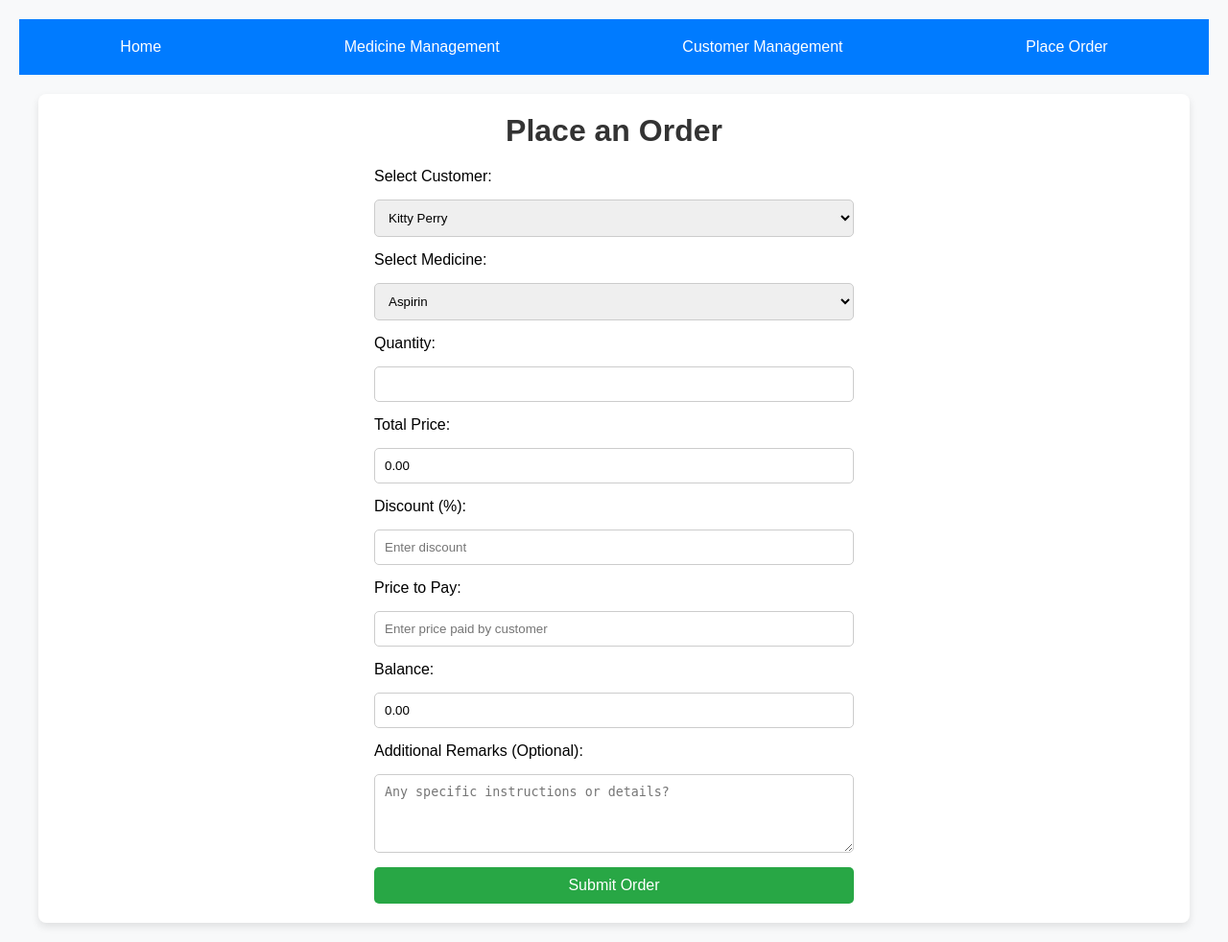
After one commit to KittyPlayground/mediPro, a Flask app: page /placeOrder in a window 1280 px wide. The commit adds this page. Shown: the whole page at 96% size. Run offline with Flask 3, Linux system fonts and the light colour scheme.

Commit message:
implemented placeOrder template

```diff
--- a/templates/home.html
+++ b/templates/home.html
@@ -61,6 +61,7 @@
     <a href="/">Home</a>
     <a href="/customers">Customer Management</a>
     <a href="/medicines">Medicine Management</a>
+    <a href="/placeOrder">Place Order</a>
 </nav>
 <div class="container">
     <h1>Welcome to MediPro</h1>
--- a/templates/medicineMgt.html
+++ b/templates/medicineMgt.html
@@ -134,6 +134,7 @@
     <a href="/">Home</a>
     <a href="/customers">Customer Management</a>
     <a href="/medicines">Medicine Management</a>
+    <a href="/placeOrder">Place Order</a>
 </nav>
 <div class="container">
     <h1>Medicine Management</h1>
@@ -159,7 +160,6 @@
         </tr>
         </thead>
         <tbody>
-        <!-- Dynamic content will be injected here -->
         </tbody>
     </table>
 </div>
--- /dev/null
+++ b/templates/placeOrderMgt.html
@@ -0,0 +1,208 @@
+<!DOCTYPE html>
+<html lang="en">
+<head>
+    <meta charset="UTF-8">
+    <meta name="viewport" content="width=device-width, initial-scale=1.0">
+    <title>MediPro - Place Order</title>
+    <style>
+        * {
+            margin: 0;
+            padding: 0;
+            box-sizing: border-box;
+        }
+        body {
+            font-family: Arial, sans-serif;
+            background-color: #f8f9fa;
+            padding: 20px;
+        }
+        .navbar {
+            background-color: #007bff;
+            padding: 10px;
+            display: flex;
+            justify-content: space-around;
+            align-items: center;
+            margin-bottom: 20px;
+        }
+        .navbar a {
+            color: white;
+            text-decoration: none;
+            padding: 10px 15px;
+            border-radius: 5px;
+        }
+        .navbar a:hover {
+            background-color: #0056b3;
+        }
+        .container {
+            padding: 20px;
+            max-width: 1200px;
+            margin: 0 auto;
+            border-radius: 8px;
+            box-shadow: 0 4px 8px rgba(0, 0, 0, 0.1);
+            background-color: white;
+        }
+        h1 {
+            text-align: center;
+            margin-bottom: 20px;
+            color: #333;
+        }
+        form {
+            display: flex;
+            flex-direction: column;
+            gap: 15px;
+            max-width: 500px;
+            margin: 0 auto;
+        }
+        input, select, textarea {
+            padding: 10px;
+            border-radius: 5px;
+            border: 1px solid #ccc;
+        }
+        .button {
+            background-color: #28a745;
+            color: white;
+            border: none;
+            padding: 10px 20px;
+            border-radius: 5px;
+            cursor: pointer;
+            font-size: 16px;
+        }
+        .button:hover {
+            background-color: #218838;
+        }
+        .alert {
+            display: none;
+            padding: 10px;
+            margin-top: 20px;
+            border-radius: 5px;
+        }
+        .alert.success {
+            background-color: #d4edda;
+            color: #155724;
+        }
+        .alert.error {
+            background-color: #f8d7da;
+            color: #721c24;
+        }
+    </style>
+</head>
+<body>
+
+<!-- Navigation Bar -->
+<nav class="navbar">
+    <a href="/">Home</a>
+    <a href="/medicines">Medicine Management</a>
+    <a href="/customers">Customer Management</a>
+    <a href="/placeOrder">Place Order</a>
+</nav>
+
+<!-- Main Content -->
+<div class="container">
+    <h1>Place an Order</h1>
+    <form id="orderForm">
+        <label for="customer">Select Customer:</label>
+        <select id="customer" name="customer">
+            <option value="customer1">Kitty Perry</option>
+            <option value="customer2">Jaya Sri</option>
+        </select>
+
+        <label for="medicine">Select Medicine:</label>
+        <select id="medicine" name="medicine">
+            <option value="medicine1">Aspirin</option>
+            <option value="medicine2">Ibuprofen</option>
+        </select>
+
+        <label for="quantity">Quantity:</label>
+        <input type="number" id="quantity" name="quantity" min="1" required>
+
+        <label for="total">Total Price:</label>
+        <input type="number" id="total" name="total" readonly>
+
+        <label for="discount">Discount (%):</label>
+        <input type="number" id="discount" name="discount" placeholder="Enter discount" min="0" max="100">
+
+        <label for="priceToPay">Price to Pay:</label>
+        <input type="number" id="priceToPay" name="priceToPay" placeholder="Enter price paid by customer" required>
+
+        <label for="balance">Balance:</label>
+        <input type="number" id="balance" name="balance" readonly>
+
+        <label for="remarks">Additional Remarks (Optional):</label>
+        <textarea id="remarks" name="remarks" rows="4" placeholder="Any specific instructions or details?"></textarea>
+
+        <button type="submit" class="button">Submit Order</button>
+    </form>
+
+    <div id="alert" class="alert"></div>
+</div>
+
+<script>
+    const quantityInput = document.getElementById('quantity');
+    const discountInput = document.getElementById('discount');
+    const totalInput = document.getElementById('total');
+    const priceToPayInput = document.getElementById('priceToPay');
+    const balanceInput = document.getElementById('balance');
+    const orderForm = document.getElementById('orderForm');
+    const alertBox = document.getElementById('alert');
+    const pricePerItem = 10; // Assuming each medicine has a fixed price, e.g., $10.
+
+    function calculateTotalAndBalance() {
+        const quantity = parseInt(quantityInput.value) || 0;
+        const discount = parseInt(discountInput.value) || 0;
+        const priceToPay = parseFloat(priceToPayInput.value) || 0;
+
+        const total = quantity * pricePerItem;
+        const discountedTotal = total - (total * discount / 100);
+        const balance = discountedTotal - priceToPay;
+
+        totalInput.value = discountedTotal.toFixed(2);
+        balanceInput.value = balance.toFixed(2);
+    }
+
+    quantityInput.addEventListener('input', calculateTotalAndBalance);
+    discountInput.addEventListener('input', calculateTotalAndBalance);
+    priceToPayInput.addEventListener('input', calculateTotalAndBalance);
+    window.onload = calculateTotalAndBalance;
+
+    orderForm.addEventListener('submit', function(event) {
+        event.preventDefault();
+
+        const formData = {
+            customer: document.getElementById('customer').value,
+            medicine: document.getElementById('medicine').value,
+            quantity: document.getElementById('quantity').value,
+            total: document.getElementById('total').value,
+            discount: document.getElementById('discount').value,
+            priceToPay: document.getElementById('priceToPay').value,
+            balance: document.getElementById('balance').value,
+            remarks: document.getElementById('remarks').value,
+        };
+
+        fetch('/api/placeOrder', {
+            method: 'POST',
+            headers: {
+                'Content-Type': 'application/json'
+            },
+            body: JSON.stringify(formData)
+        })
+            .then(response => {
+                if (response.ok) {
+                    return response.json();
+                } else {
+                    throw new Error('Failed to submit order');
+                }
+            })
+            .then(data => {
+                alertBox.textContent = 'Order placed successfully!';
+                alertBox.className = 'alert success';
+                alertBox.style.display = 'block';
+            })
+            .catch(error => {
+                alertBox.textContent = 'Error: ' + error.message;
+                alertBox.className = 'alert error';
+                alertBox.style.display = 'block';
+            });
+    });
+</script>
+
+</body>
+</html>
--- a/controller.py
+++ b/views.py
@@ -3,17 +3,28 @@ from flask import Flask, render_template, request, jsonify
 app = Flask(__name__)
 customers = []
 medicines = []
+orders = []
+
 
 @app.route("/")
 def home():
     return render_template('home.html')
+
+
 @app.route("/customers")
 def customer_management():
     return render_template('customerMgt.html', customers=customers)
 
+
 @app.route("/medicines")
 def medicines_management():
     return render_template('medicineMgt.html', medicines=medicines)
+
+
+@app.route("/placeOrder")
+def place_order():
+    return render_template('placeOrderMgt.html',orders=orders)
+
 
 @app.route("/api/customers", methods=["GET", "POST"])
 def manage_customers():
@@ -23,20 +34,22 @@ def manage_customers():
         customer_id = data.get("customer_id")
         customer_name = data.get("customer_name")
         customer_email = data.get("customer_email")
+        customer_address = data.get("customer_address")
 
-        # Check if it's an update request
         if customer_id:
             for customer in customers:
                 if customer['id'] == int(customer_id):
                     customer['name'] = customer_name
                     customer['email'] = customer_email
+                    customer['address'] = customer_address
                     return jsonify({'message': 'Customer updated successfully'})
         else:
-            # Add a new customer
             customer = {
                 'id': len(customers) + 1,
                 'name': customer_name,
-                'email': customer_email
+                'email': customer_email,
+                'address': customer_address
+
             }
             customers.append(customer)
             return jsonify({'message': 'Customer added successfully'})
@@ -49,6 +62,7 @@ def delete_customer(customer_id):
     global customers
     customers = [customer for customer in customers if customer['id'] != customer_id]
     return jsonify({'message': 'Customer deleted successfully'})
+
 
 @app.route("/api/medicines", methods=["GET", "POST"])
 def manage_medicines():
@@ -80,6 +94,7 @@ def manage_medicines():
 
     return jsonify({'medicines': medicines})
 
+
 @app.route("/api/medicines/<int:medicine_id>", methods=["DELETE"])
 def delete_medicine(medicine_id):
     global medicines
@@ -87,7 +102,53 @@ def delete_medicine(medicine_id):
     return jsonify({'message': 'Medicine deleted successfully'})
 
 
+@app.route("/api/placeOrder", methods=["POST"])
+def handle_order():
+    try:
+        data = request.get_json()
 
+        order_id = data.get("order_id")
+        customer = data['customer']
+        medicine = data['medicine']
+        quantity = int(data['quantity'])
+        total = float(data['total'])
+        discount = float(data['discount'])
+        price_to_pay = float(data['priceToPay'])
+        balance = float(data['balance'])
+        remarks = data.get('remarks', '')
+
+        if order_id:
+
+            for order in orders:
+                if order['id'] == int(order_id):
+                    order['customer'] = customer
+                    order['medicine'] = medicine
+                    order['quantity'] = quantity
+                    order['total'] = total
+                    order['discount'] = discount
+                    order['price_to_pay'] = price_to_pay
+                    order['balance'] = balance
+                    order['remarks'] = remarks
+                    return jsonify({"message": "Order updated successfully!"}), 200
+            return jsonify({"error": "Order not found!"}), 404
+
+        else:
+            new_order = {
+                'id': len(orders) + 1,
+                'customer': customer,
+                'medicine': medicine,
+                'quantity': quantity,
+                'total': total,
+                'discount': discount,
+                'price_to_pay': price_to_pay,
+                'balance': balance,
+                'remarks': remarks
+            }
+            orders.append(new_order)
+            return jsonify({"message": "Order placed successfully!"}), 201
+
+    except Exception as e:
+        return jsonify({"error": str(e)}), 500
 
 
 if __name__ == "__main__":
```
Also changed, not shown: templates/customerMgt.html (+10 -2 lines).
